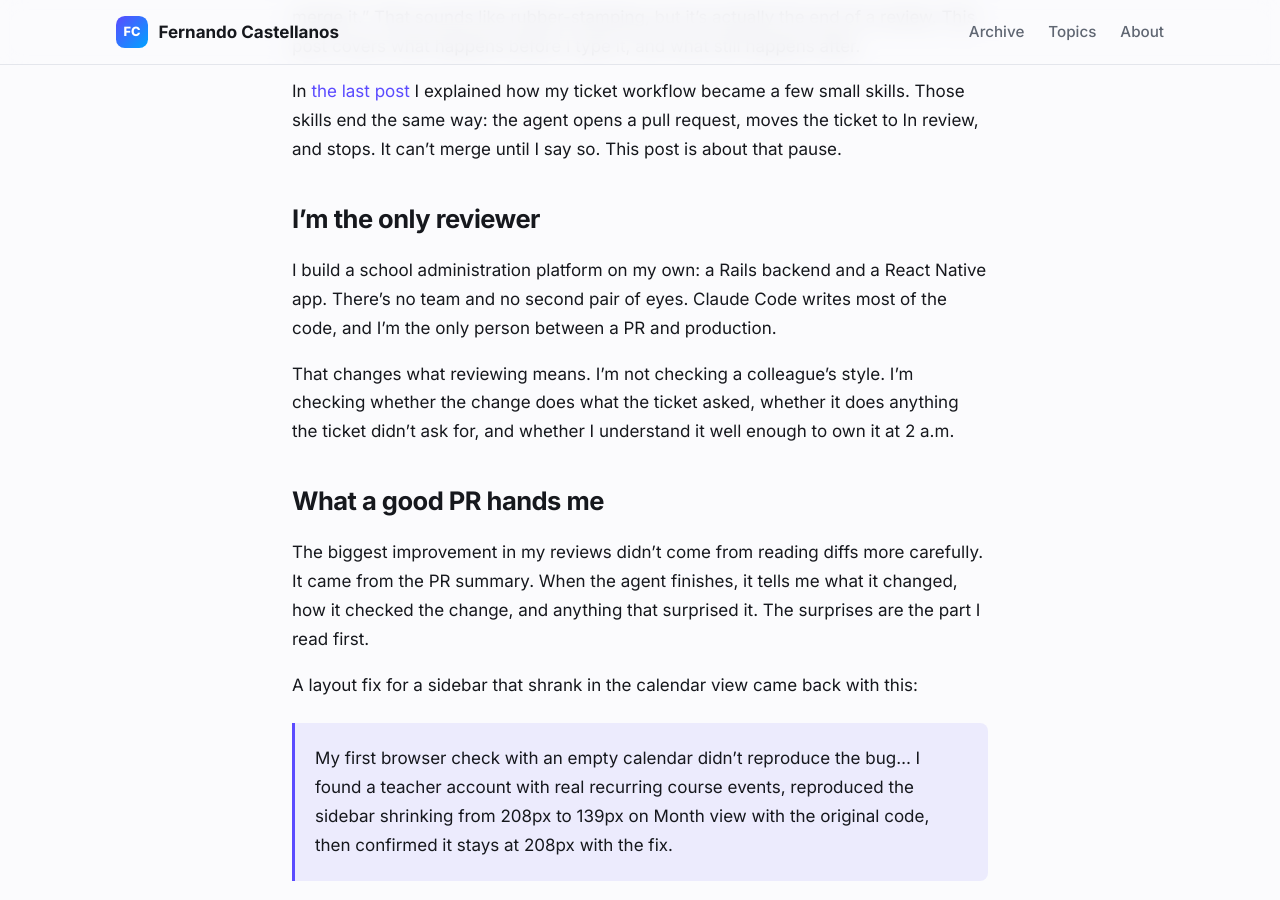
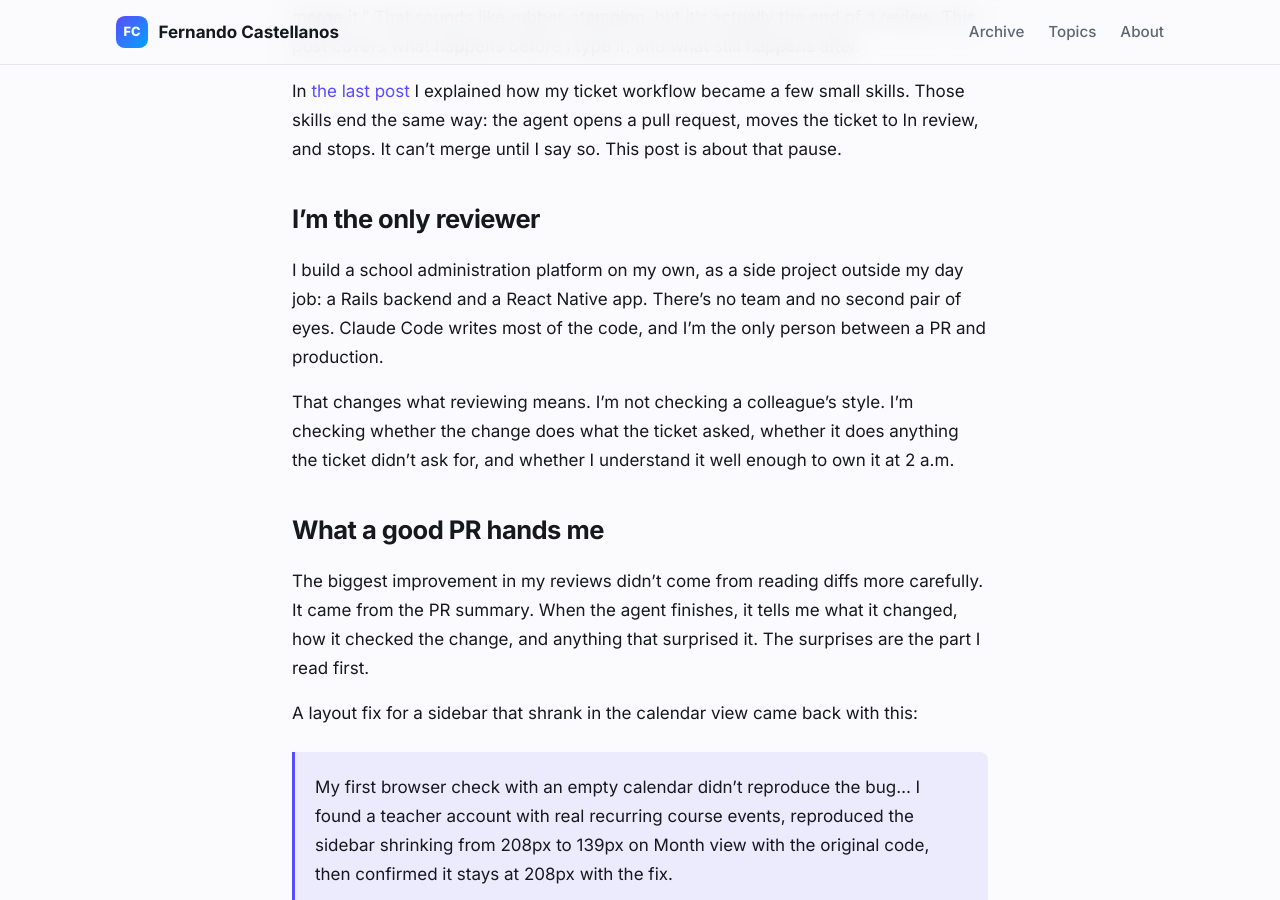
Before and after one commit to fcastellanos/fcastellanos.io, a Jekyll site: the page built from _posts/2026-10-27-pr-looks-good-merge-it.md, in a window 1280 px wide and 900 px high, scrolled down 362 px. Built offline with Jekyll 4.4.1, drawn with Linux system fonts in a browser that asks for light colours.

Commit message:
Note that the school platform is a side project
Co-Authored-By: Claude Opus 5.5 <noreply@anthropic.com>
Claude-Session: https://claude.ai/code/session_01TNffZcSV4wb7LDQ8zWqLhf

```diff
--- a/_posts/2026-10-27-pr-looks-good-merge-it.md
+++ b/_posts/2026-10-27-pr-looks-good-merge-it.md
@@ -10,7 +10,7 @@ In [the last post](/2026/10/24/from-prompts-to-skills/) I explained how my ticke
 
 ## I'm the only reviewer
 
-I build a school administration platform on my own: a Rails backend and a React Native app. There's no team and no second pair of eyes. Claude Code writes most of the code, and I'm the only person between a PR and production.
+I build a school administration platform on my own, as a side project outside my day job: a Rails backend and a React Native app. There's no team and no second pair of eyes. Claude Code writes most of the code, and I'm the only person between a PR and production.
 
 That changes what reviewing means. I'm not checking a colleague's style. I'm checking whether the change does what the ticket asked, whether it does anything the ticket didn't ask for, and whether I understand it well enough to own it at 2 a.m.
 
```
